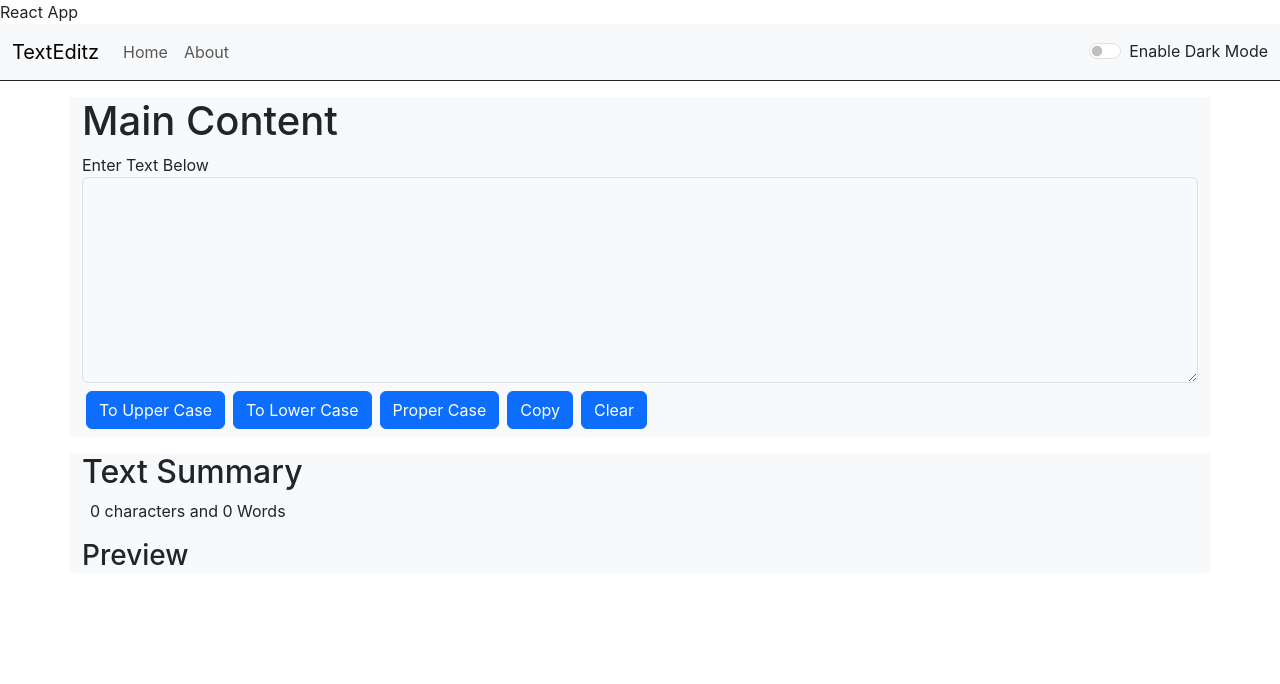
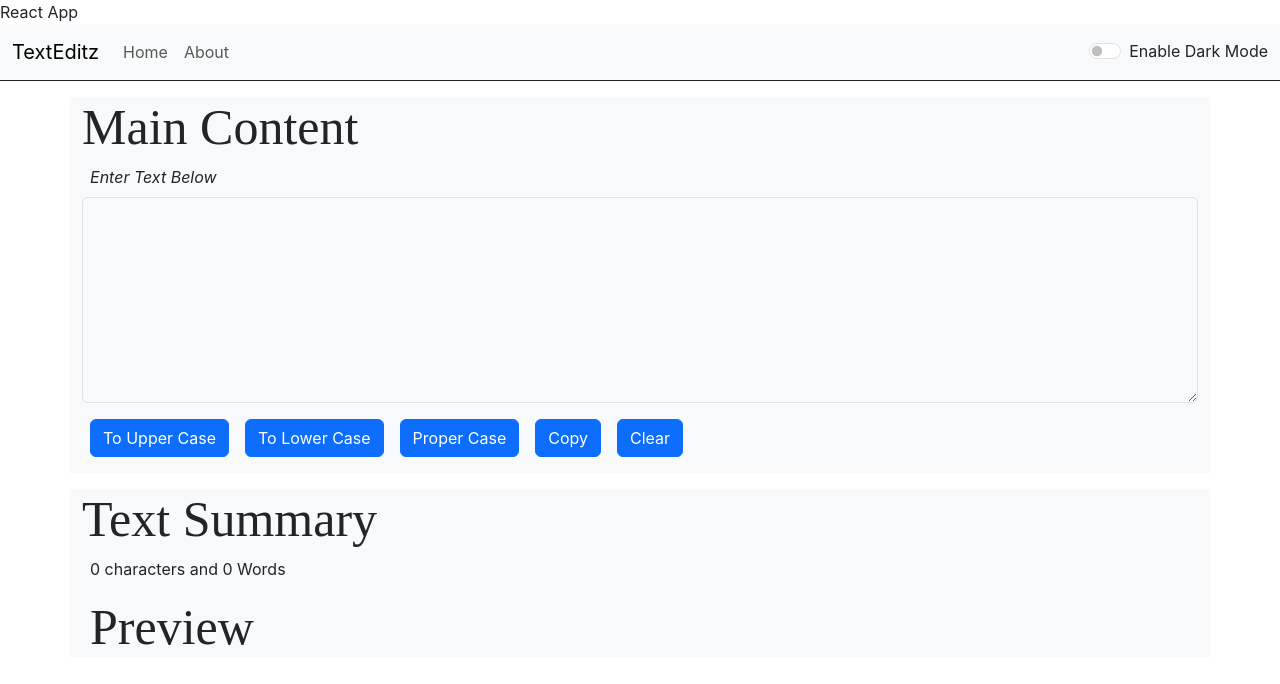
Before and after one commit to Msaad747/TextEditz, a React (Create React App) app: page / in a window 1280 px wide. Shown: the top 684 px of the page. Built offline with nearby package versions, Linux system fonts and the light colour scheme.

Commit message:
Little Adjustment more

```diff
--- a/src/App.js
+++ b/src/App.js
@@ -11,7 +11,6 @@ function App() {
   const [mystyle, setMyStyle] = useState({
     color: mode === "light" ? "dark" : "light",
     backgroundColor: mode === "light" ? "light" : "dark",
-
   });
   if (mode === "dark") {
     document.body.style.backgroundColor = "#212529";
--- a/src/MyComponents/Header.js
+++ b/src/MyComponents/Header.js
@@ -2,10 +2,10 @@
 export default function Header(props) {
   return (
     <nav
-      className={`navbar navbar-expand-lg bg-body-tertiary `}
+      className={`navbar navbar-expand-lg bg-body-tertiary   `}
       bg-color="dark"
       data-bs-theme={`${props.style.backgroundColor}`}
-      style={{borderBottom:"1px solid #212529"}}
+      style={{borderBottom:props.mode==="light"?"1px solid #212529":"1px solid white"}}
     >
       <div className="container-fluid">
         <a className="navbar-brand" onClick={props.switchhome} href="/">
--- a/src/MyComponents/Main.js
+++ b/src/MyComponents/Main.js
@@ -59,21 +59,21 @@ export default function Main(props) {
     return (
       <>
       <div className={`container my-3 ${props.style.backgroundColor === "light" ? "bg-light" : "bg-dark"} ${props.style.color === "light" ? "text-light" : "text-dark"}`} >
-        <h1 >Main Content</h1>
+        <h1 style={{fontFamily: 'Times New Roman', fontSize:50}}>Main Content</h1>
         <div className="form-group">
-          <label htmlFor="exampleFormControlTextarea1">Enter Text Below</label>
+          <label htmlFor="exampleFormControlTextarea1" className='mx-2 mb-2'><i>Enter Text Below</i></label>
           <textarea className={`form-control ${props.style.backgroundColor === "light" ? "bg-light" : "bg-rgb(43, 86, 126)"} text-dark`} id="exampleFormControlTextarea1" rows="8" value={text} onChange={(e) => setText(e.target.value)} onKeyDown={handleKeyDown}></textarea>
         </div>
-        <button onClick={toUpperCase} type="button" className="btn btn-primary mx-1 my-2">To Upper Case</button>
-        <button onClick={toLowerCase} type="button" className="btn btn-primary mx-1 my-2">To Lower Case</button>
-        <button onClick={ProperCase} type="button" className="btn btn-primary mx-1 my-2">Proper Case</button>
-        <button onClick={Copy} type="button" className="btn btn-primary mx-1 my-2">Copy</button>
-        <button onClick={Clear} type="button" className="btn btn-primary mx-1 my-2">Clear</button>
+        <button onClick={toUpperCase} type="button" className="btn btn-primary mx-2 my-3">To Upper Case</button>
+        <button onClick={toLowerCase} type="button" className="btn btn-primary mx-2 my-3">To Lower Case</button>
+        <button onClick={ProperCase} type="button" className="btn btn-primary mx-2 my-3">Proper Case</button>
+        <button onClick={Copy} type="button" className="btn btn-primary mx-2 my-3">Copy</button>
+        <button onClick={Clear} type="button" className="btn btn-primary mx-2 my-3">Clear</button>
         </div>
         <div className={`container my-3 ${props.style.backgroundColor === "light" ? "bg-light" : "bg-dark"} ${props.style.color === "light" ? "text-light" : "text-dark"}`}>
-          <h2> Text Summary</h2>
+          <h2 style={{fontFamily: 'Times New Roman', fontSize:50}}> Text Summary</h2>
           <p className='mx-2 my-2'>{`${Chars} characters and ${Words} Words`}</p>
-          <h3 className=' my-3'>Preview</h3>
+          <h3 className=' my-3 mx-2' style={{fontFamily: 'Times New Roman', fontSize:50}}>Preview</h3>
           <div className='constainer ' >
 
           <p className='mx-3 mt-4' style={{whiteSpace: 'pre-wrap', wordWrap: 'break-word', fontFamily: 'monospace'}}>{text.length > 0||text.startsWith("") ? text : "Your preview will appear here..."}</p>
```
